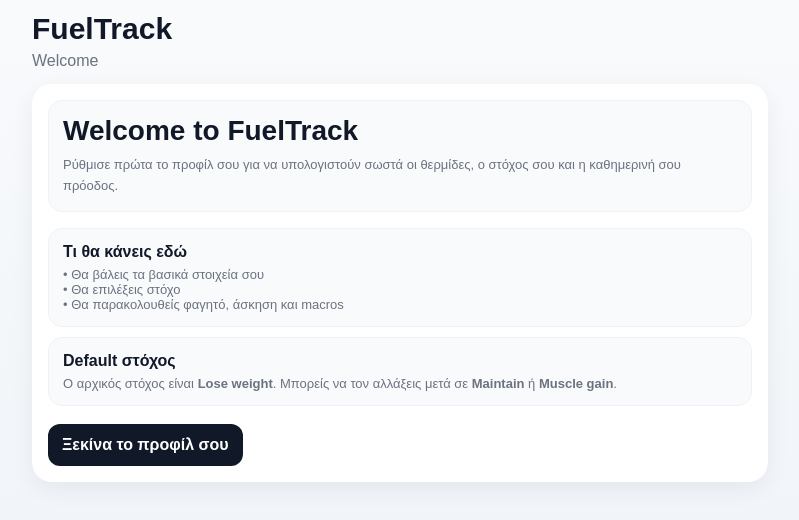
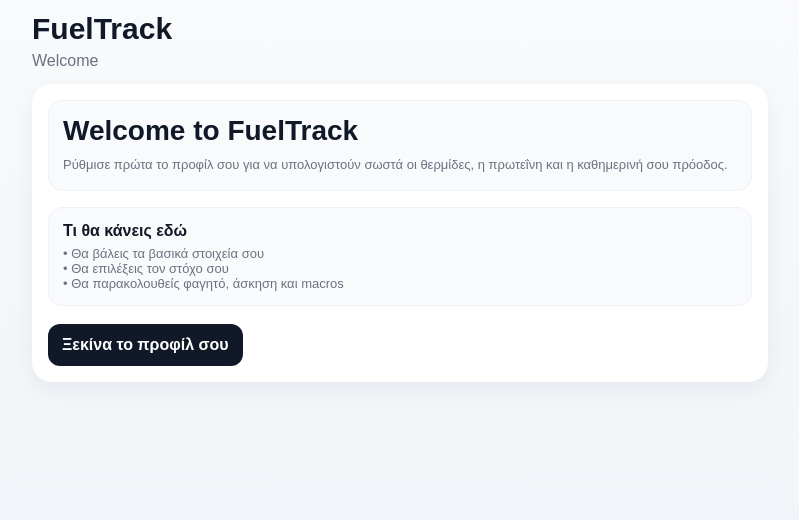
Before and after one commit to margeo/fueltrack, a React (Vite) app: page / in a window 1280 px wide. Shown: the top 520 px of the page, without its empty margins (240-1039 px from the left). Built offline with nearby package versions, Linux system fonts and the light colour scheme.

Commit message:
Remove day tab and FAB, add daily food section, reset to today on app open

```diff
--- a/src/App.jsx
+++ b/src/App.jsx
@@ -1,13 +1,10 @@
 import { useEffect, useMemo, useState } from "react";
 import BottomNav from "./components/BottomNav";
-import FabButton from "./components/FabButton";
-import QuickActionsModal from "./components/QuickActionsModal";
 import EditEntryModal from "./components/EditEntryModal";
 import WelcomeScreen from "./components/WelcomeScreen";
 import SummaryTab from "./components/tabs/SummaryTab";
 import FoodTab from "./components/tabs/FoodTab";
 import ExerciseTab from "./components/tabs/ExerciseTab";
-import DayTab from "./components/tabs/DayTab";
 import ProfileTab from "./components/tabs/ProfileTab";
 import { DEFAULT_FOODS, EXERCISE_LIBRARY, MEALS, APP_TABS } from "./data/constants";
 import {
@@ -26,9 +23,7 @@ import {
 import { loadJSON, loadValue, saveJSON, saveValue } from "./utils/storage";
 
 export default function App() {
-  const [selectedDate, setSelectedDate] = useState(() =>
-    loadValue("ft_selectedDate", getTodayKey())
-  );
+  const [selectedDate, setSelectedDate] = useState(getTodayKey());
 
   const [age, setAge] = useState(() => loadValue("ft_age", ""));
   const [gender, setGender] = useState(() => loadValue("ft_gender", "male"));
@@ -47,8 +42,6 @@ export default function App() {
   const [favoriteFoodKeys, setFavoriteFoodKeys] = useState(() =>
     loadJSON("ft_favoriteFoodKeys", [])
   );
-
-  const [showQuickActions, setShowQuickActions] = useState(false);
 
   const [editingEntry, setEditingEntry] = useState(null);
   const [editEntryGrams, setEditEntryGrams] = useState("100");
@@ -100,10 +93,14 @@ export default function App() {
 
     if (!savedHasSeenWelcome) return "welcome";
     if (!savedProfileComplete) return "profile";
+    if (!["summary", "food", "exercise", "profile"].includes(savedTab)) return "summary";
     return savedTab;
   });
 
-  useEffect(() => saveValue("ft_selectedDate", selectedDate), [selectedDate]);
+  useEffect(() => {
+    setSelectedDate(getTodayKey());
+  }, []);
+
   useEffect(() => saveValue("ft_age", age), [age]);
   useEffect(() => saveValue("ft_gender", gender), [gender]);
   useEffect(() => saveValue("ft_height", height), [height]);
@@ -251,13 +248,6 @@ export default function App() {
     }));
   }
 
-  function clearAll() {
-    updateCurrentDay(() => ({
-      entries: [],
-      exercises: []
-    }));
-  }
-
   function addCustomFood(newFood) {
     setFoods((prev) => [normalizeFood(newFood), ...prev]);
   }
@@ -358,8 +348,6 @@ export default function App() {
 
   const totalCalories = entries.reduce((sum, item) => sum + Number(item.calories || 0), 0);
   const totalProtein = round1(entries.reduce((sum, item) => sum + Number(item.protein || 0), 0));
-  const totalCarbs = round1(entries.reduce((sum, item) => sum + Number(item.carbs || 0), 0));
-  const totalFat = round1(entries.reduce((sum, item) => sum + Number(item.fat || 0), 0));
   const exerciseValue = exercises.reduce((sum, item) => sum + Number(item.calories || 0), 0);
 
   const remainingCalories = targetCalories - totalCalories + exerciseValue;
@@ -419,7 +407,6 @@ export default function App() {
 
   const foodProps = {
     foods,
-    setFoods,
     recentFoods,
     favoriteFoods,
     isFavorite,
@@ -428,7 +415,11 @@ export default function App() {
     saveRecentFood,
     updateCurrentDay,
     quickAddRecent,
-    quickAddFavorite
+    quickAddFavorite,
+    entries,
+    groupedEntries,
+    deleteEntry,
+    openEditEntry
   };
 
   const exerciseProps = {
@@ -445,14 +436,6 @@ export default function App() {
     addExerciseByMinutes,
     addCustomExercise,
     deleteExercise
-  };
-
-  const dayProps = {
-    entries,
-    groupedEntries,
-    clearAll,
-    deleteEntry,
-    openEditEntry
   };
 
   const profileProps = {
@@ -505,37 +488,16 @@ export default function App() {
         {appReady && activeTab === "summary" && <SummaryTab {...summaryProps} />}
         {appReady && activeTab === "food" && <FoodTab {...foodProps} />}
         {appReady && activeTab === "exercise" && <ExerciseTab {...exerciseProps} />}
-        {appReady && activeTab === "day" && <DayTab {...dayProps} />}
         {appReady && activeTab === "profile" && <ProfileTab {...profileProps} />}
 
         <div style={{ height: 110 }} />
       </div>
-
-      {appReady && <FabButton onClick={() => setShowQuickActions(true)} />}
 
       {appReady && (
         <BottomNav
           tabs={APP_TABS}
           activeTab={activeTab}
           onChange={(tab) => setActiveTab(tab)}
-        />
-      )}
-
-      {showQuickActions && appReady && (
-        <QuickActionsModal
-          onClose={() => setShowQuickActions(false)}
-          onOpenFood={() => {
-            setActiveTab("food");
-            setShowQuickActions(false);
-          }}
-          onOpenExercise={() => {
-            setActiveTab("exercise");
-            setShowQuickActions(false);
-          }}
-          onOpenDay={() => {
-            setActiveTab("day");
-            setShowQuickActions(false);
-          }}
         />
       )}
 
--- a/src/components/WelcomeScreen.jsx
+++ b/src/components/WelcomeScreen.jsx
@@ -2,10 +2,12 @@ export default function WelcomeScreen({ onStart }) {
   return (
     <div className="card">
       <div className="soft-box" style={{ marginBottom: 16 }}>
-        <div style={{ fontSize: 28, fontWeight: 800, marginBottom: 8 }}>Welcome to FuelTrack</div>
+        <div style={{ fontSize: 28, fontWeight: 800, marginBottom: 8 }}>
+          Welcome to FuelTrack
+        </div>
         <div className="muted" style={{ lineHeight: 1.6 }}>
-          Ρύθμισε πρώτα το προφίλ σου για να υπολογιστούν σωστά οι θερμίδες, ο στόχος σου και η
-          καθημερινή σου πρόοδος.
+          Ρύθμισε πρώτα το προφίλ σου για να υπολογιστούν σωστά οι θερμίδες,
+          η πρωτεΐνη και η καθημερινή σου πρόοδος.
         </div>
       </div>
 
@@ -13,16 +15,8 @@ export default function WelcomeScreen({ onStart }) {
         <div className="soft-box">
           <div style={{ fontWeight: 700, marginBottom: 6 }}>Τι θα κάνεις εδώ</div>
           <div className="muted">• Θα βάλεις τα βασικά στοιχεία σου</div>
-          <div className="muted">• Θα επιλέξεις στόχο</div>
+          <div className="muted">• Θα επιλέξεις τον στόχο σου</div>
           <div className="muted">• Θα παρακολουθείς φαγητό, άσκηση και macros</div>
-        </div>
-
-        <div className="soft-box">
-          <div style={{ fontWeight: 700, marginBottom: 6 }}>Default στόχος</div>
-          <div className="muted">
-            Ο αρχικός στόχος είναι <strong>Lose weight</strong>. Μπορείς να τον αλλάξεις μετά σε{" "}
-            <strong>Maintain</strong> ή <strong>Muscle gain</strong>.
-          </div>
         </div>
       </div>
 
--- a/src/data/constants.js
+++ b/src/data/constants.js
@@ -70,17 +70,11 @@ export const EXERCISE_LIBRARY = [
   { name: "Κολύμπι", caloriesPerMinute: 8.5 }
 ];
 
-export const MEALS = [
-  "Πρωινό",
-  "Μεσημεριανό",
-  "Βραδινό",
-  "Σνακ"
-];
+export const MEALS = ["Πρωινό", "Μεσημεριανό", "Βραδινό", "Σνακ"];
 
 export const APP_TABS = [
   { key: "summary", icon: "🏠", label: "Summary" },
   { key: "food", icon: "🍔", label: "Food" },
   { key: "exercise", icon: "🏃", label: "Exercise" },
-  { key: "day", icon: "📊", label: "Day" },
   { key: "profile", icon: "👤", label: "Profile" }
 ];
```
